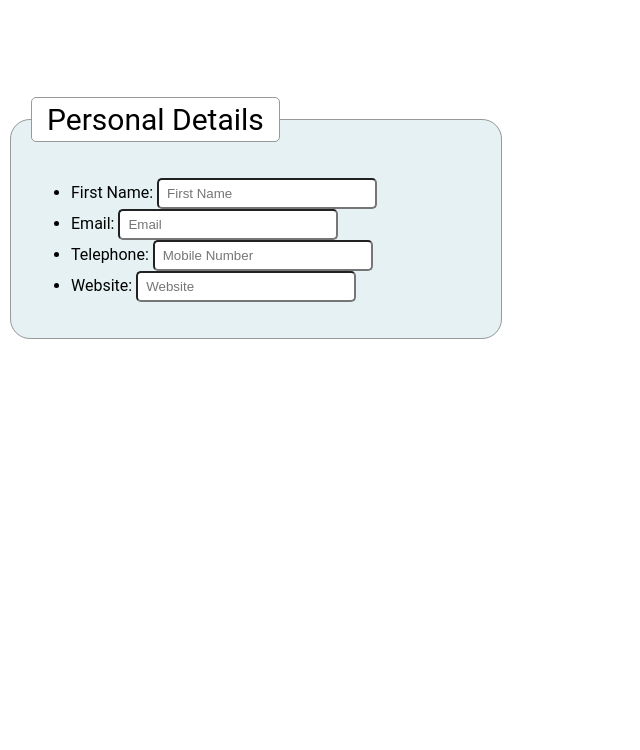
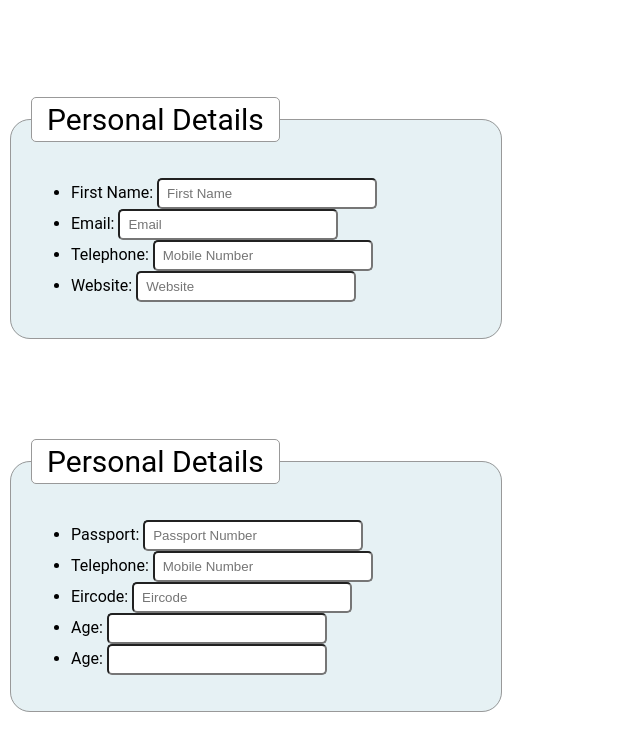
Before and after one commit to GrahamFox/form-challenges, a plain HTML site: page index.html in a window 1280 px wide. Shown: the part 564-1314 px from the top of the page, without its empty margins (0-640 px from the left). Before the commit the page ends 1003 px from the top, so only its background shows below. Drawn offline with Linux system fonts and the light colour scheme.

Commit message:
changes and additions

```diff
--- a/index.html
+++ b/index.html
@@ -93,7 +93,7 @@
 
    <fieldset>
       <Legend> Personal Details </Legend>
-         <form id="userform2" action="" method="post">
+         <form id="userform" action="" method="post">
 
             <ul>
                <li>
@@ -115,7 +115,7 @@
 
    <fieldset>
       <Legend> Personal Details </Legend>
-         <form id="userform2" action="" method="post">
+         <form id="userform" action="" method="post">
 
             <ul>
             <li>
@@ -137,5 +137,36 @@
             </ul>
    </fieldset>
 
+<!--Form4-->
+
+   <fieldset>
+      <Legend> Personal Details </Legend>
+         <form id="userform" action="" method="post">
+
+            <ul>
+               <li>
+                   <label for= "Passport"> Passport:</label>
+                   <input id="Passport" name="Passport" type="text" placeholder="Passport Number" pattern="[0-9]{7}[A-Za-z]{1}" title="Seven numbers followed by an upper or lower case letter."/>
+               </li>
+               <li>
+                   <label for="Telephone"> Telephone:</label>
+                   <input id="telephone" name="telephone" type="text" placeholder="Mobile Number" pattern="[0-9]{3}[0-9]{7}" tite="First three service provider digits, followed by remaining 7 digits"/>
+               </li>
+               <li>
+                   <label for="Eircode"> Eircode:</label>
+                   <input name="eircode" type="text" placeholder="Eircode" patttern="[0-9][A-Z]{3}[A-Z]{4}" title="A sequence of "/>
+               </li>
+               <li>
+                  <label for="Age"> Age:</label>
+                  <input id="age" name="age" type="age" required/>
+               </li>
+               <li>
+                  <label for="Age"> Age:</label>
+                  <input id="age" name="age" type="age" required/>
+               </li>
+
+            </ul>
+   </fieldset>
+
 </body>
 </html>
```
